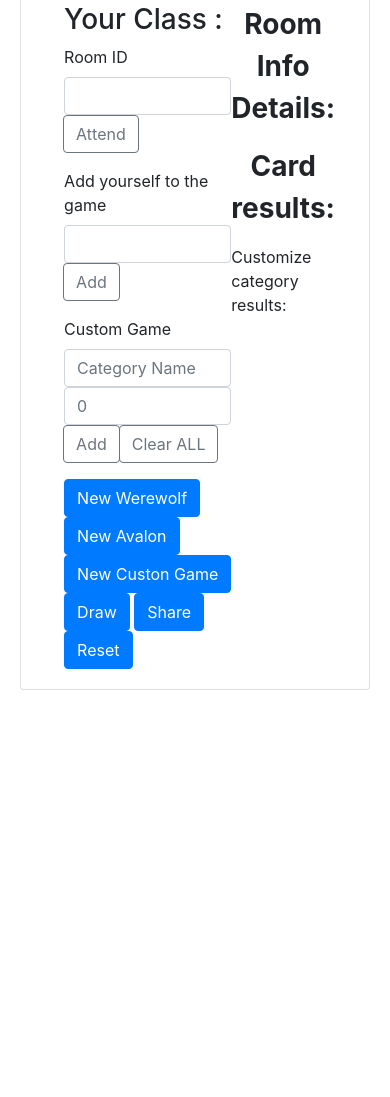
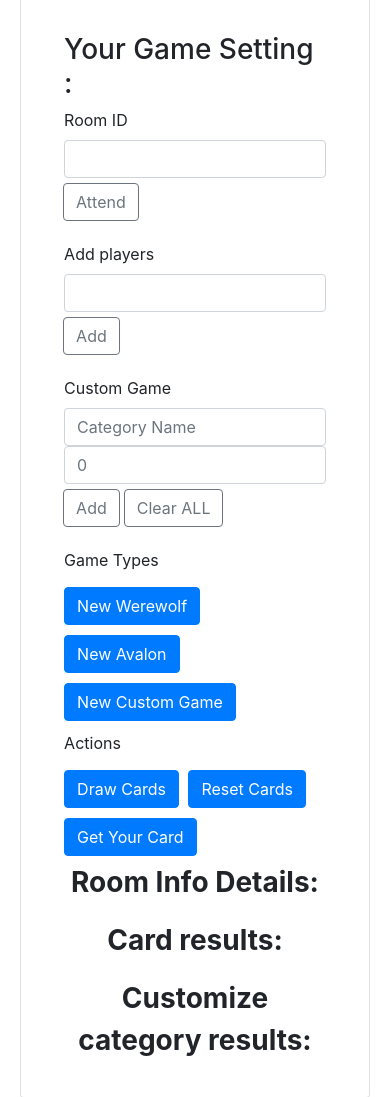
Before and after one commit to a3102a123/Line_card_game, a website: page public/index.html in a window 390 px wide. Shown: the part 550-1647 px from the top of the page. Before the commit the page ends 1284 px from the top, so only its background shows below. Drawn offline with nearby package versions, Linux system fonts and the light colour scheme; no server answers.

Commit message:
Finish LIFF css

```diff
--- a/public/index.html
+++ b/public/index.html
@@ -54,7 +54,7 @@
                                 <div class="tool infoBlock">
                                     <div class="leftBlock">
                                         <!-- <h3>Your Class : <p id="UserClass"></p></h3> -->
-                                        <h3>Your Class : </h3>
+                                        <h3>Your Game Setting : </h3>
                                         <form role="form">
                                             <div class="form-group">
                                                 <label>Room ID</label>
@@ -64,7 +64,7 @@
                                                 </div>
                                             </div>
                                             <div class="form-group">
-                                                <label>Add yourself to the game</label>
+                                                <label>Add players</label>
                                                 <input id="UserId" type="text" class="form-control">
                                                 <div class="input-group-append">
                                                     <button id="AddBtn" class="btn btn-outline-secondary" type="button">Add</button>
@@ -79,12 +79,14 @@
                                                     <button id="ClearCategoryBtn" class="btn btn-outline-secondary" type="button">Clear ALL</button>
                                                 </div>
                                             </div>
+                                            <div class="typesTitle">Game Types</div>
                                             <button type="button" id="NewRoom" class="btn btn-primary">New Werewolf</button>
                                             <button type="button" id="NewRoom2" class="btn btn-primary">New Avalon</button>
-                                            <button type="button" id="NewRoom3" class="btn btn-primary">New Custon Game</button>
-                                            <button type="button" id="drawCard" class="btn btn-primary">Draw</button>
-                                            <button type="button" id="shareMeme" class="btn btn-primary">Share</button>
-                                            <button type="button" id="ResetBtn" class="btn btn-primary">Reset</button>
+                                            <button type="button" id="NewRoom3" class="btn btn-primary">New Custom Game</button>
+                                            <div class="actionsTitle">Actions</div>
+                                            <button type="button" id="drawCard" class="btn btn-primary">Draw Cards</button>
+                                            <button type="button" id="ResetBtn" class="btn btn-primary">Reset Cards</button>
+                                            <button type="button" id="shareMeme" class="btn btn-primary">Get Your Card</button>
                                         </form>
                                     </div>
                                     <div class="rightBlock">
@@ -113,23 +115,6 @@
 
                 </div>
             </div>
-
-            <!-- <div class="tool">
-                <h3>Your Class : <p id="UserClass"></p>
-                </h3>
-                <form role="form">
-                    <div class="form-group">
-                        <label>Room ID</label>
-                        <input id="RoomId" type="text" class="form-control">
-                        <div class="input-group-append">
-                            <button id="AttendBtn" class="btn btn-outline-secondary" type="button">Attend</button>
-                        </div>
-                    </div>
-                    <button type="button" id="NewRoom" class="btn btn-primary">New</button>
-                    <button type="button" id="drawCard" class="btn btn-primary">Draw</button>
-                    <button type="button" id="shareMeme" class="btn btn-primary">Share</button>
-                </form>
-            </div> -->
         </div>
         <!-- <div class="container">
             <div class="row">
--- a/public/liff-starter.js
+++ b/public/liff-starter.js
@@ -264,7 +264,7 @@ function registerButtonHandlers() {
         if(room != undefined){
             user.main_pool = room.pool;
         }
-        user.set_player(current_id-1);
+        user.set_player(-1);
         player_arr[username] = user;
         player_name_arr.push(username);
 
@@ -295,6 +295,7 @@ function registerButtonHandlers() {
             var num = parseInt(room.cg_remain_num[j]);
             totalnum += num;
         }
+        // alert(totalnum);
         for(var i = 0; i < player_name_arr.length ; i++){
             var user = WhoAmI(player_name_arr[i]);
             if(i >= totalnum)
--- a/public/style.css
+++ b/public/style.css
@@ -20,6 +20,10 @@
 
 .rightBlock {
     flex: 1;
+}
+
+.btn {
+    margin: 5px 5px 5px 0px;
 }
 
 #PlayerName {
@@ -47,6 +51,21 @@
     font-size: 1.75em;
     text-align: center;
     font-weight: bold;
+}
+
+.customcategory {
+    font-size: 1.75em;
+    text-align: center;
+    font-weight: bold;
+}
+
+.typesTitle {
+    margin-bottom: 10px;
+}
+
+.actionsTitle {
+    margin-top: 5px;
+    margin-bottom: 10px;
 }
 
 .meme {
@@ -89,8 +108,19 @@
 
 @media (max-width:600px){
     .loginBlock {
-    text-align: center;
-    display: flex;
-    flex-direction: column;
+        text-align: center;
+        display: flex;
+        flex-direction: column;
+    }
+    .infoBlock {
+        width: 85%;
+        margin-left: auto;
+        margin-right: auto;
+        display: flex;
+        flex-direction: column;
+    }
+    .btn {
+        margin-top: 5px;
+        margin-bottom: 5px;
+    }
 }
-}
```
